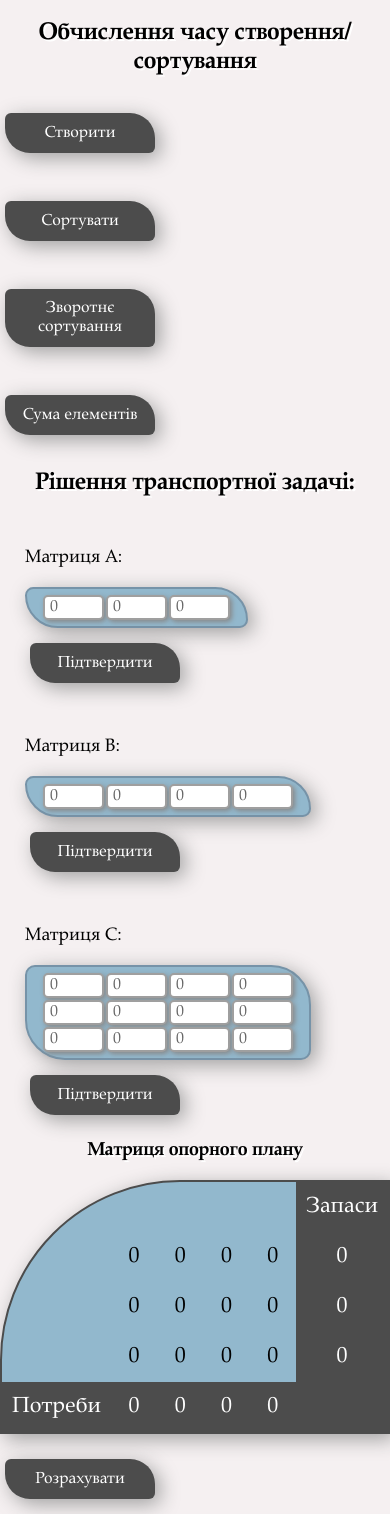
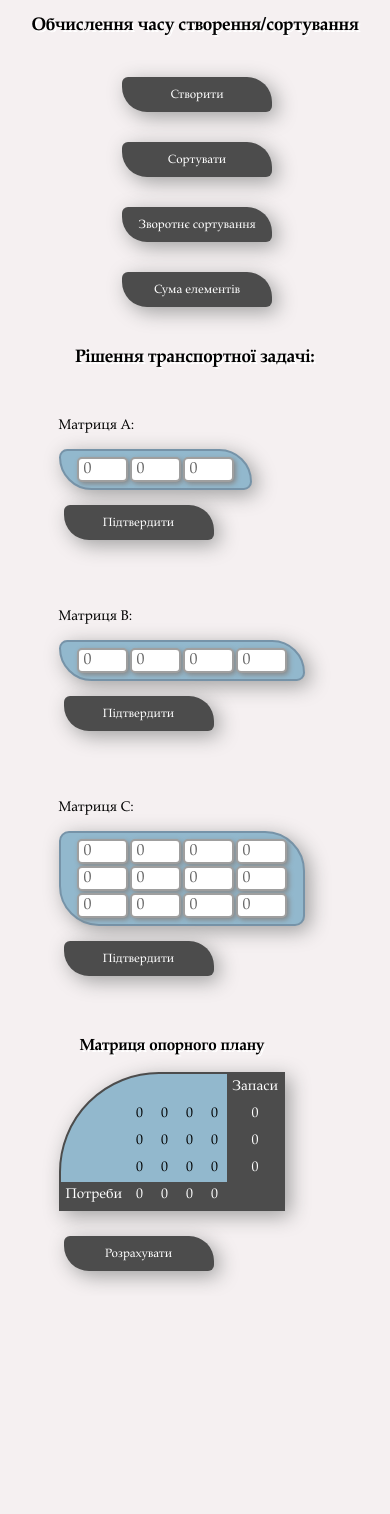
Before and after one commit to 0xvbetsun/matrixJS, a plain HTML site: page index.html in a window 390 px wide. After the commit the page ends 1296 px from the top, so only its background shows below. Drawn offline with Linux system fonts and the light colour scheme.

Commit message:
add responsive

```diff
--- a/css/media.css
+++ b/css/media.css
@@ -0,0 +1,99 @@
+@media screen and (min-width: 990px) {
+    .container{
+        width: 1240px;
+    }
+}
+@media screen and (max-width: 990px) {
+    .container{
+        width: 100%;
+    }
+    .btn-group{
+        margin: 10px 25%;
+    }
+}
+@media screen and (max-width: 768px) {
+    .btn-group{
+        margin: 10px 20%;
+    }
+    .init-cond{
+        margin: 10px 5%;
+    }
+    div{
+        max-width: 100%;
+    }
+}
+@media screen and (max-width: 640px){
+    #supportPlan td{
+        padding: 5px;
+        width: 35px;
+        height: 25px;
+        font-size: 20px;
+    }
+    #supportPlan{
+        border-radius: 120px 0 0;
+    }
+}
+@media screen and (max-width: 480px){
+    h2{
+        font-size: 18px;
+    }
+    h3,
+    .solve h3{
+        font-size: 16px;
+    }
+    p{
+        font-size: 14px;
+    }
+    #supportPlan{
+        margin: 10px auto;
+        border-radius: 100px 0 0;
+    }
+    #supportPlan td{
+        width: 20px;
+        height: 20px;
+        font-size: 16px;
+    }
+    .btn-group{
+        margin: 10px 30%;
+    }
+    .init-cond{
+        padding: 10px 10%;
+    }
+    .solve{
+        margin: 0;
+        padding: 10px 15%;
+    }
+    input{
+        width: 40px;
+        border-radius: 5px;
+    }
+    .button{
+        font-size: 12px;
+    }
+}
+@media screen and (max-width: 375px){
+    .matrix{
+
+    }
+    .container{
+        max-width: 320px;
+    }
+    input{
+        width: 25px;
+    }
+    .solve{
+        margin: 0;
+        padding: 10px 10%;
+    }
+    #supportPlan{
+        border-radius: 50px 0 0;
+    }
+
+}
+@media screen and (min-width: 320px){
+    #supportPlan td{
+        width: 15px;
+        height: 15px;
+        font-size:14px;
+    }
+}
--- a/css/style.css
+++ b/css/style.css
@@ -1,6 +1,6 @@
 .container{
-    margin:0 auto;
-    max-width: 720px;
+    margin: 0 auto;
+    max-width: 960px;
 }
 body{
     background-color: #F5F0F1;
@@ -14,18 +14,24 @@ span{
     font-family: Palatino, "Palatino Linotype", "Palatino LT STD", "Book Antiqua", Georgia, serif;
 }
 h2,
-h3{
+h3,
+.solve h3{
+    padding: 0 10px;
     font-weight: 600;
     text-align: center;
     text-shadow: 2px 2px #fff;
 }
-
 p{
     font-size: 18px;
     font-weight: 500;
 }
 table{
     border-spacing: 0;
+}
+.btn-group{
+    margin: 10px 15%;
+    display: inline-block;
+    clear: both;
 }
 .matrix{
     background: #92B8CD;
@@ -138,13 +144,16 @@ input[type='text']:focus:-ms-input-placeholder{
     opacity: 1;
     right: 0;
 }
-.init-cond{
-    float: left;
+.init-cond,
+.solve{
     margin: 0 auto;
     padding: 10px 25px;
     display: inline-block;
 
 }
+.init-cond{
+    float: left;
+}
 .solve{
-    clear: left;
+    padding: 10px 25%;
 }
--- a/index.html
+++ b/index.html
@@ -11,17 +11,19 @@
 <body>
 <div class="container">
     <h2>Обчислення часу створення/сортування</h2>
+    <div class="btn-group">
+    <button class="button" onclick="startCreate()"><span>Створити</span></button>
+    <button class="button" onclick="startSortArr()"><span>Сортувати</span></button>
+    <button class="button" onclick="reverseSort()"><span>Зворотнє сортування</span></button>
+    <button class="button" onclick="sumOfAll()"><span>Сума елементів</span></button>
+    </div>
     <p class="arrInp"></p>
     <p class="arrTime"></p>
-    <button class="button" onclick="startCreate()"><span>Створити</span></button>
     <p class="arrInp"></p>
     <p class="arrTime"></p>
-    <button class="button" onclick="startSortArr()"><span>Сортувати</span></button>
     <p class="arrInp"></p>
     <p class="arrTime"></p>
-    <button class="button" onclick="reverseSort()"><span>Зворотнє сортування</span></button>
     <p class="sum"></p>
-    <button class="button" onclick="sumOfAll()"><span>Сума елементів</span></button>
     <h2>Рішення транспортної задачі:</h2>
     <div class="init-cond">
     <p>Матриця А:</p>
@@ -46,6 +48,7 @@
     </table >
     <button class="button" onclick="matrixBCreate()"><span>Підтвердити</span></button>
     </div>
+
     <div class="init-cond">
     <p>Матриця С:</p>
     <table class="matrix">
@@ -70,6 +73,7 @@
     </table>
     <button class="button" onclick="matrixCCreate()"><span>Підтвердити</span></button>
     </div>
+
     <div class="solve">
     <h3>Матриця опорного плану</h3>
     <table id="supportPlan">
```
